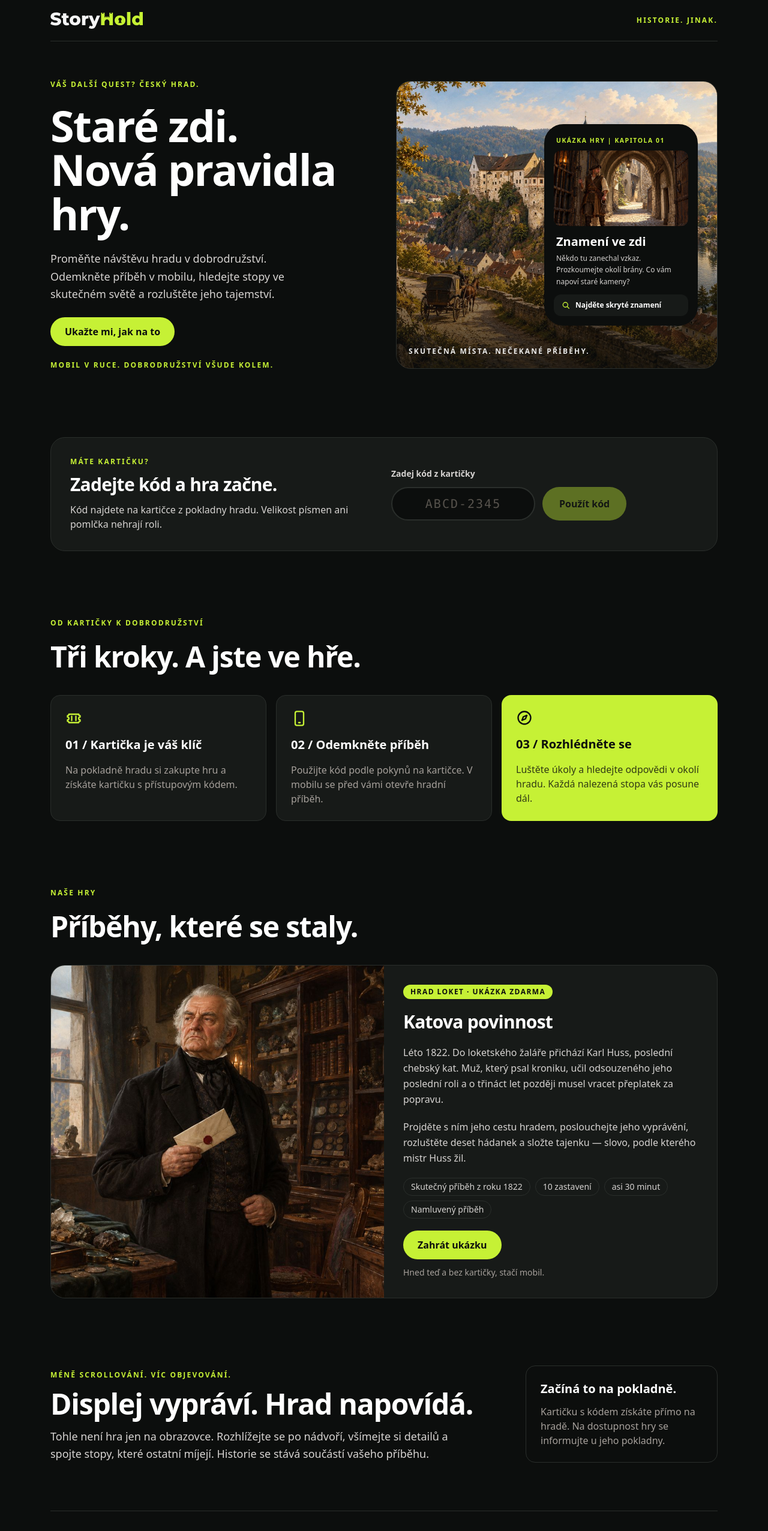
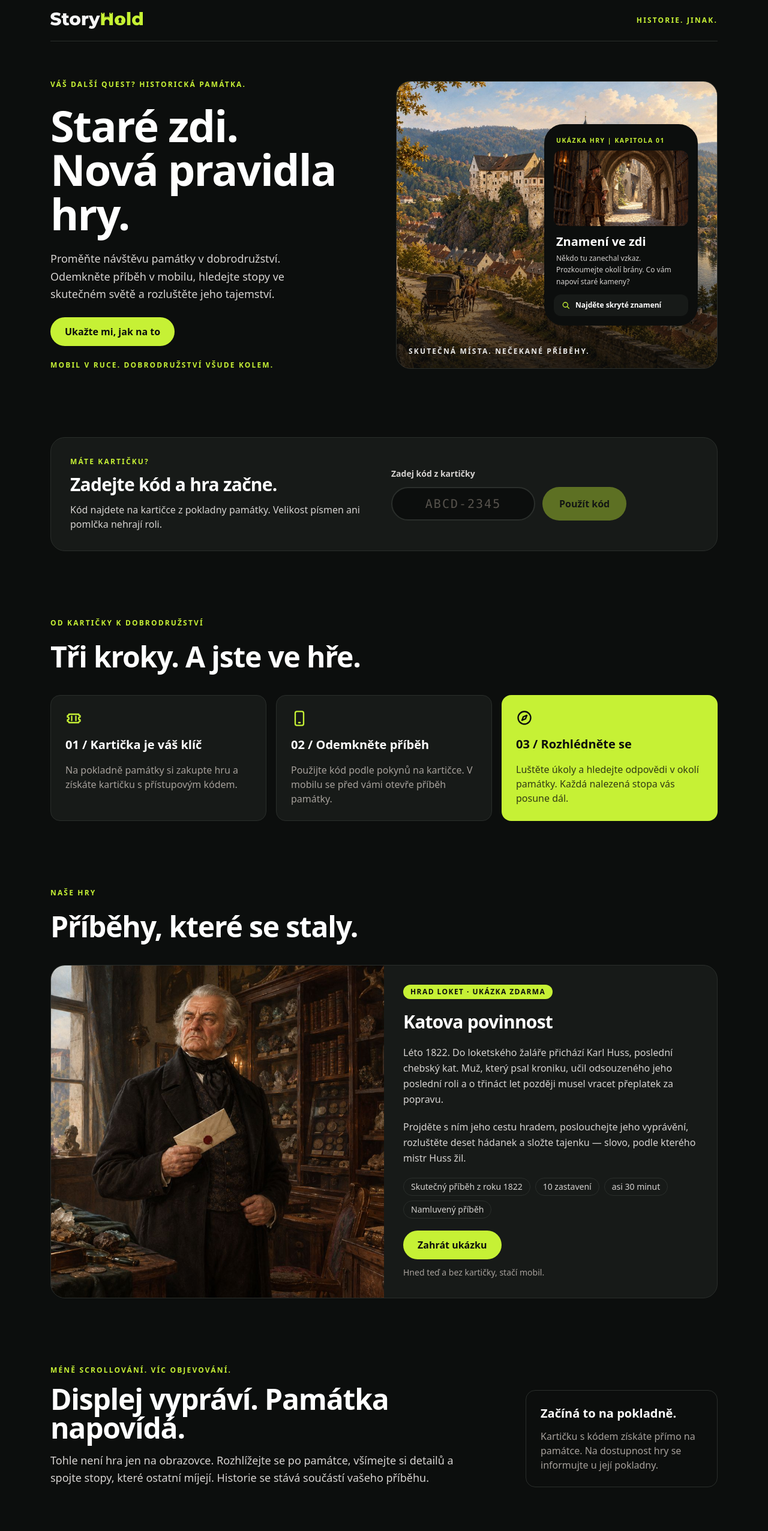
Before and after one commit to BigMcz/zazitkove_hry, a React (Vite) app in the folder frontend/: page / in a window 1280 px wide. Shown: the top 2553 px of the page at 60% size. Built offline with nearby package versions, Linux system fonts and the light colour scheme.

Commit message:
Speak about heritage sites instead of castles on the landing page

```diff
--- a/frontend/index.html
+++ b/frontend/index.html
@@ -6,12 +6,12 @@
     <meta name="viewport" content="width=device-width, initial-scale=1.0" />
     <meta name="theme-color" content="#1c1917" />
     <title>StoryHold</title>
-    <meta name="description" content="Příběhové hry na hradech a zámcích. Kód z pokladny, mobil v ruce a historie, která ožije." />
+    <meta name="description" content="Příběhové hry na hradech, zámcích a dalších historických památkách. Kód z pokladny, mobil v ruce a historie, která ožije." />
     <!-- Link preview (WhatsApp, Messenger, e-mail…); the picture is made by tools/grafika/og_image.py -->
     <meta property="og:type" content="website" />
     <meta property="og:site_name" content="StoryHold" />
-    <meta property="og:title" content="StoryHold — příběhové hry na hradech" />
-    <meta property="og:description" content="Příběhové hry na hradech a zámcích. Kód z pokladny, mobil v ruce a historie, která ožije." />
+    <meta property="og:title" content="StoryHold — příběhové hry na historických památkách" />
+    <meta property="og:description" content="Příběhové hry na hradech, zámcích a dalších historických památkách. Kód z pokladny, mobil v ruce a historie, která ožije." />
     <meta property="og:image" content="/og-image.jpg" />
     <meta property="og:image:width" content="1200" />
     <meta property="og:image:height" content="630" />
--- a/frontend/src/pages/HomePage.tsx
+++ b/frontend/src/pages/HomePage.tsx
@@ -57,14 +57,14 @@ function Hero() {
   return (
     <section className="grid items-center gap-10 md:grid-cols-2">
       <div className="flex flex-col items-start gap-6">
-        <Eyebrow>Váš další quest? Český hrad.</Eyebrow>
+        <Eyebrow>Váš další quest? Historická památka.</Eyebrow>
         <h1 className="text-5xl leading-[1.02] font-extrabold tracking-tight sm:text-6xl lg:text-7xl">
           Staré zdi.
           <br />
           Nová pravidla hry.
         </h1>
         <p className="max-w-md text-lg leading-relaxed text-stone-300">
-          Proměňte návštěvu hradu v dobrodružství. Odemkněte příběh v mobilu, hledejte stopy ve skutečném světě a
+          Proměňte návštěvu památky v dobrodružství. Odemkněte příběh v mobilu, hledejte stopy ve skutečném světě a
           rozluštěte jeho tajemství.
         </p>
         <a
@@ -185,7 +185,7 @@ function CodeEntry({ message }: { message?: string }) {
       <div className="flex flex-col gap-3">
         <Eyebrow>Máte kartičku?</Eyebrow>
         <h2 className="text-3xl font-extrabold tracking-tight">Zadejte kód a hra začne.</h2>
-        <p className="text-stone-300">Kód najdete na kartičce z pokladny hradu. Velikost písmen ani pomlčka nehrají roli.</p>
+        <p className="text-stone-300">Kód najdete na kartičce z pokladny památky. Velikost písmen ani pomlčka nehrají roli.</p>
         {token && (
           <Link
             to="/play"
@@ -241,17 +241,17 @@ function CodeEntry({ message }: { message?: string }) {
 const steps = [
   {
     title: '01 / Kartička je váš klíč',
-    text: 'Na pokladně hradu si zakupte hru a získáte kartičku s přístupovým kódem.',
+    text: 'Na pokladně památky si zakupte hru a získáte kartičku s přístupovým kódem.',
     icon: TicketIcon,
   },
   {
     title: '02 / Odemkněte příběh',
-    text: 'Použijte kód podle pokynů na kartičce. V mobilu se před vámi otevře hradní příběh.',
+    text: 'Použijte kód podle pokynů na kartičce. V mobilu se před vámi otevře příběh památky.',
     icon: PhoneIcon,
   },
   {
     title: '03 / Rozhlédněte se',
-    text: 'Luštěte úkoly a hledejte odpovědi v okolí hradu. Každá nalezená stopa vás posune dál.',
+    text: 'Luštěte úkoly a hledejte odpovědi v okolí památky. Každá nalezená stopa vás posune dál.',
     icon: CompassIcon,
   },
 ]
@@ -348,16 +348,16 @@ function OnSite() {
     <section className="grid items-end gap-8 md:grid-cols-[1fr_20rem]">
       <div className="flex flex-col gap-4">
         <Eyebrow>Méně scrollování. Víc objevování.</Eyebrow>
-        <h2 className="text-4xl font-extrabold tracking-tight sm:text-5xl">Displej vypráví. Hrad napovídá.</h2>
+        <h2 className="text-4xl font-extrabold tracking-tight sm:text-5xl">Displej vypráví. Památka napovídá.</h2>
         <p className="max-w-2xl text-lg leading-relaxed text-stone-300">
-          Tohle není hra jen na obrazovce. Rozhlížejte se po nádvoří, všímejte si detailů a spojte stopy, které ostatní
+          Tohle není hra jen na obrazovce. Rozhlížejte se po památce, všímejte si detailů a spojte stopy, které ostatní
           míjejí. Historie se stává součástí vašeho příběhu.
         </p>
       </div>
       <aside className="flex flex-col gap-3 rounded-2xl border border-night-line p-6">
         <h3 className="text-xl font-extrabold">Začíná to na pokladně.</h3>
         <p className="text-stone-400">
-          Kartičku s kódem získáte přímo na hradě. Na dostupnost hry se informujte u jeho pokladny.
+          Kartičku s kódem získáte přímo na památce. Na dostupnost hry se informujte u její pokladny.
         </p>
       </aside>
     </section>
```
